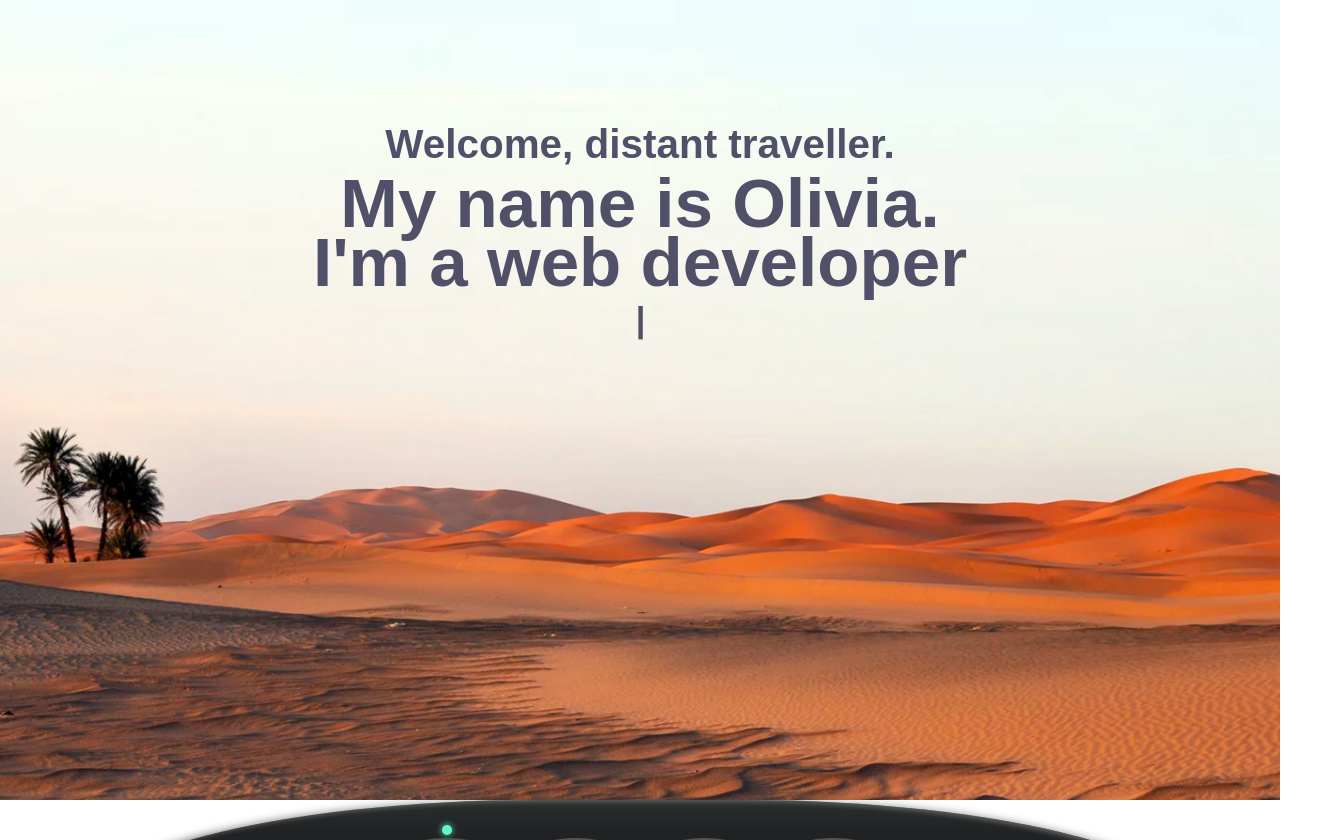
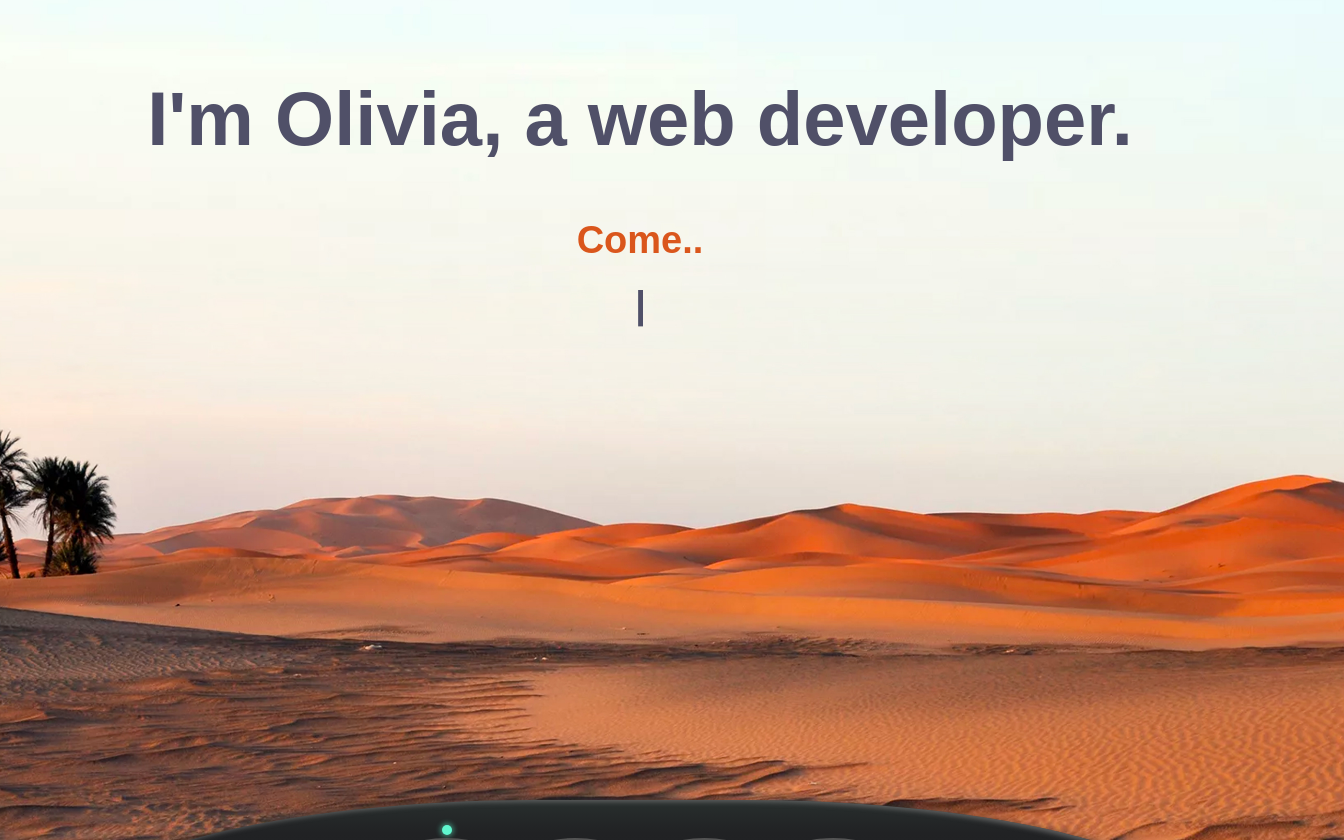
Before and after one commit to Liv4-code/planet-portfolio-site, a React (Create React App) app: page / in a window 1280 px wide. Shown: the whole page, 1344 px wide, since content can reach past the window. Before the commit the page ends 800 px from the top, so only its background shows below. Built offline with nearby package versions, Linux system fonts and the light colour scheme; a web font is replaced by a local one.

Commit message:
Added landing effect to each page

```diff
--- a/src/About.scss
+++ b/src/About.scss
@@ -49,11 +49,15 @@ $breakpoint-xsml-cellphone: 400px;
 
 @keyframes fade-in-about {
     from {
+        scale: 1;
+        transform: translate(0, 300px);
         opacity: 0%;
         background-image: url("./assets/bespin.webp");
     }
 
     to {
+        scale: 1.1;
+        transform: translate(0, 0);
         opacity: 100%;
         background-image: url("./assets/bespin.webp");
     }
--- a/src/App.scss
+++ b/src/App.scss
@@ -33,7 +33,7 @@ a {
     border-radius: 480px / 127px;
     box-shadow: -3px -10px 10px -12px rgba(46, 46, 46, 0.75),
         rgba(109, 109, 109, 0.795) -5px 2px 5px inset;
-    animation: panelStartup 4s ease-out 6s 1 normal forwards;
+    animation: panelStartup 4s ease-out 4s 1 normal forwards;
 
     .board {
         width: 99px;
--- a/src/Contact.scss
+++ b/src/Contact.scss
@@ -54,25 +54,17 @@ $breakpoint-xsml-cellphone: 400px;
     }
 }
 
-@keyframes bubble-move {
-    0% {
-        border-radius: 62% 38% 60% 40% / 39% 60% 40% 61%;
-    }
-    50% {
-        border-radius: 62% 38% 60% 40% / 52% 50% 50% 48%;
-    }
-    100% {
-        border-radius: 62% 38% 60% 40% / 43% 60% 40% 57%;
-    }
-}
-
 @keyframes fade-in-contact {
     from {
+        scale: 1;
+        transform: translate(0, 300px);
         opacity: 0%;
         background-image: url("./assets/underwater.webp");
     }
 
     to {
+        scale: 1.1;
+        transform: translate(0, 0);
         opacity: 100%;
         background-image: url("./assets/underwater.webp");
     }
--- a/src/Home.js
+++ b/src/Home.js
@@ -9,15 +9,24 @@ function Home() {
                     onInit={(typewriter) => {
                         typewriter
                             .pauseFor(500)
-                            .changeDelay(40)
-                            .typeString("<h3>Welcome, distant traveller.</h3>")
-                            .changeDelay(50)
-                            .typeString("<h1>My name is Olivia.</h1>")
-                            .pauseFor(500)
-                            .typeString("<h1>I'm a web developer.</h1>")
+                            // .changeDelay(40)
+                            // .typeString("<h3>Welcome, distant traveller.</h3>")
+                            // .changeDelay(50)
+                            // .typeString("<h1>My name is Olivia.</h1>")
+                            // .pauseFor(500)
+                            // .typeString("<h1>I'm a web developer.</h1>")
+                            // .pauseFor(300)
+                            // .changeDelay(70)
+                            // .typeString("<h4>Come, explore my world</h4>")
+                            .changeDelay(90)
+                            .typeString("<h1>I'm Olivia, a web developer.</h1>")
                             .pauseFor(300)
-                            .changeDelay(70)
-                            .typeString("<h4>Come, explore my world</h4>")
+                            .changeDelay(110)
+                            .typeString("<h4>Come..</h4>")
+                            .pauseFor(700)
+                            .deleteChars(6)
+                            .changeDelay(60)
+                            .typeString("Explore my planet.")
                             .start();
                     }}
                 />
--- a/src/Home.scss
+++ b/src/Home.scss
@@ -5,7 +5,7 @@ $breakpoint-tablet: 1150px;
     background-size: cover;
     background-repeat: no-repeat;
     height: 100vh;
-    animation: fade-in-home 3s ease-in-out;
+    animation: fade-in-home 3s ease-out;
     animation-fill-mode: forwards;
 }
 
@@ -25,11 +25,15 @@ h4 {
 
 @keyframes fade-in-home {
     from {
+        scale: 1;
+        transform: translate(0, 300px);
         opacity: 0%;
         background-image: url("./assets/dune.jpg");
     }
 
     to {
+        scale: 1.1;
+        transform: translate(0, 0);
         opacity: 100%;
         background-image: url("./assets/dune.jpg");
     }
--- a/src/Projects.scss
+++ b/src/Projects.scss
@@ -113,11 +113,15 @@ $breakpoint-xsml-cellphone: 400px;
 
 @keyframes fade-in-projects {
     from {
+        scale: 1;
+        transform: translate(0, 300px);
         opacity: 0%;
         background-image: url("./assets/tropical.jpeg");
     }
 
     to {
+        scale: 1.1;
+        transform: translate(0, 0);
         opacity: 100%;
         background-image: url("./assets/tropical.jpeg");
     }
--- a/src/context/navigation.js
+++ b/src/context/navigation.js
@@ -1,6 +1,11 @@
 import { createContext, useState, useEffect } from "react";
 
 const NavigationContext = createContext();
+
+// To create lifting off effect:
+// Listen to when any nav button is clicked
+// Call function that changes scale and x-translation of component container
+// Only navigate once 2 secs are up
 
 function NavigationProvider({ children }) {
     const [currentPath, setCurrentPath] = useState(window.location.pathname);
```
